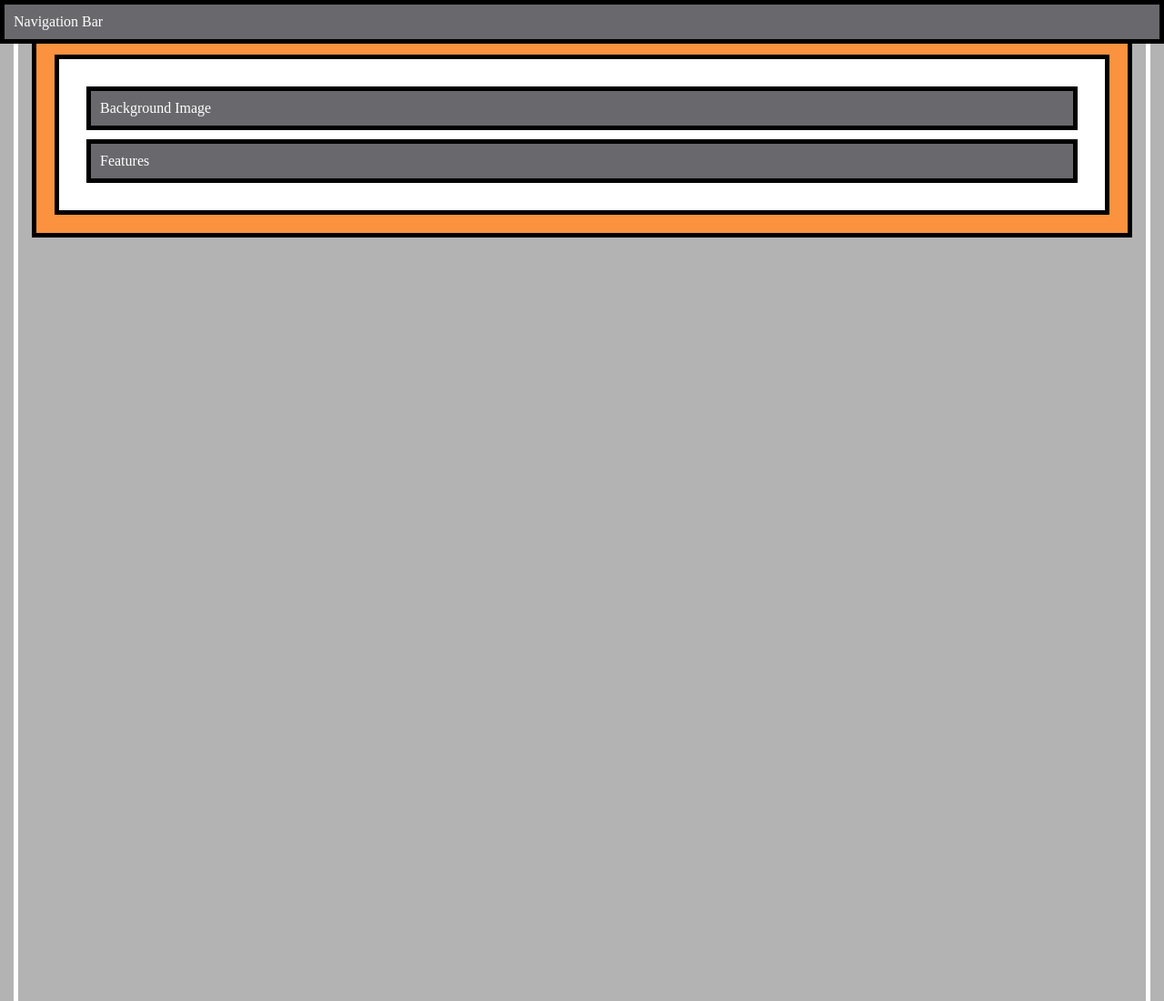
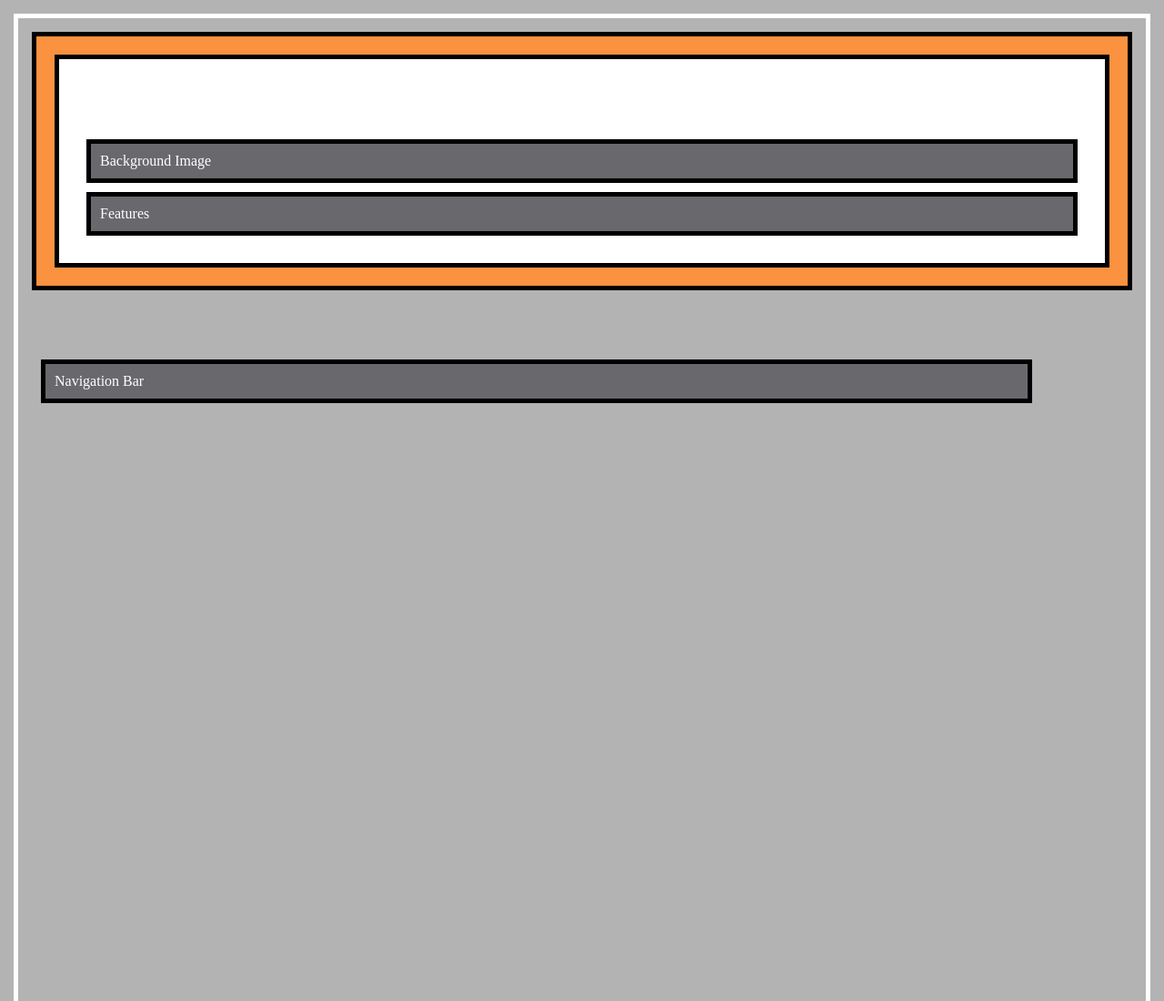
Before and after one commit to whyang0808/learning-css, a plain HTML site: page Positioning Elements/index.html in a window 1280 px wide. Shown: the top 1100 px of the page at 91% size. Drawn offline with Linux system fonts and the light colour scheme.

Commit message:
Diving deeper into relative positioning

```diff
--- a/Positioning Elements/main.css
+++ b/Positioning Elements/main.css
@@ -28,7 +28,7 @@ body {
     margin: 10px;
 }
 
-.parent .child-1 {
+/* .parent .child-1 {
     position: fixed;
     width: 400px;
     top: 0;
@@ -36,4 +36,10 @@ body {
     margin: 0;
     width: 100%;
     box-sizing: border-box;
+} */
+
+.parent .child-1 {
+    position: relative;
+    top: 300px;
+    right: 50px;
 }
```
